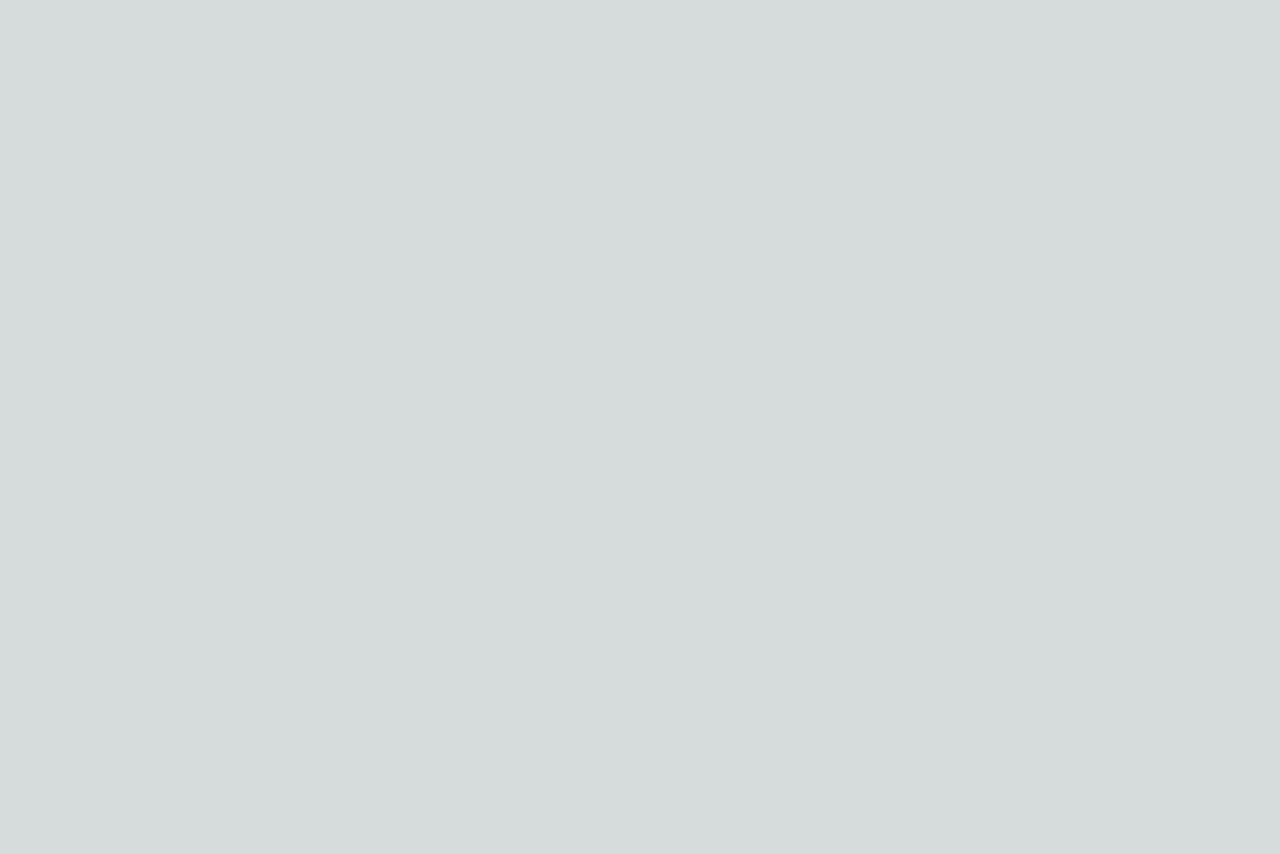
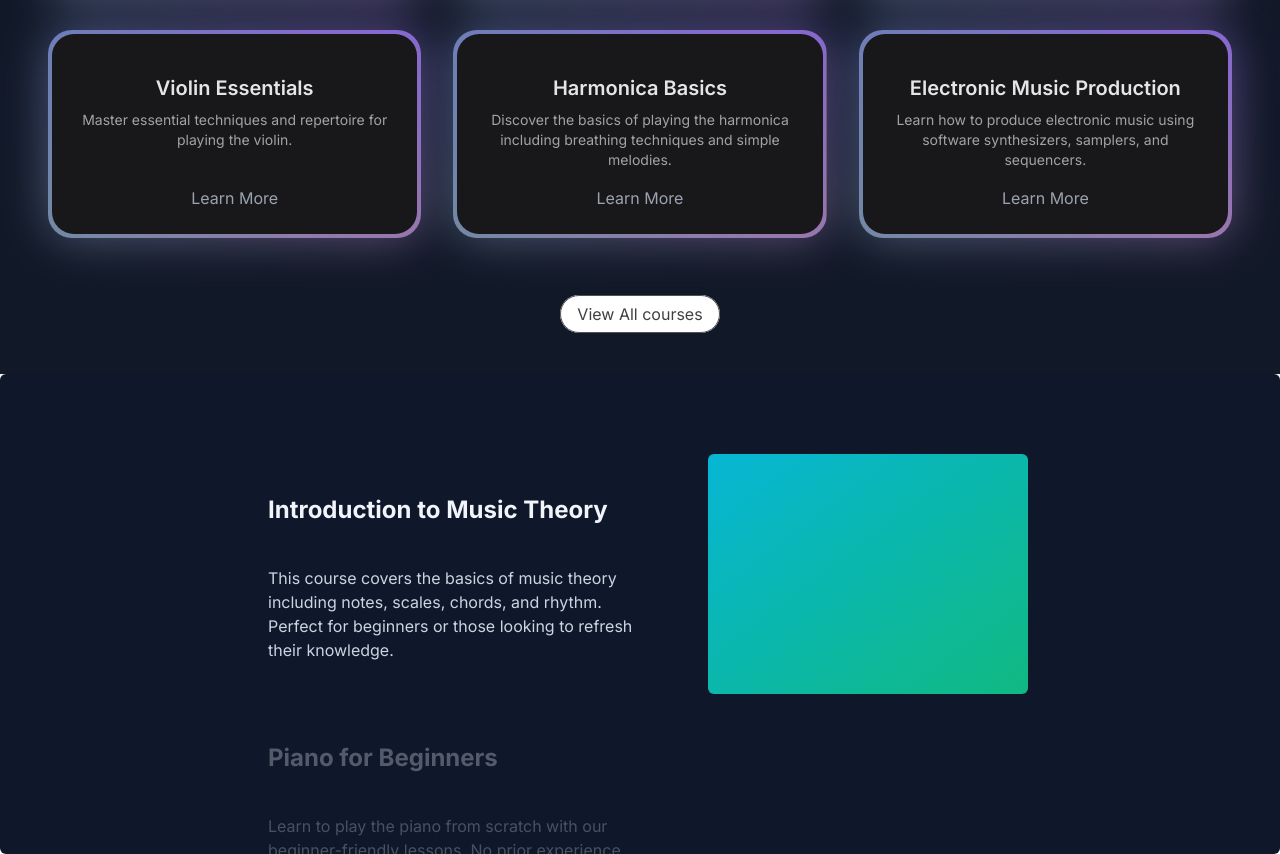
Before and after one commit to VineetPrajapati/music-app, a Next.js app: page / in a window 1280 px wide. Shown: the part 990-1844 px from the top of the page. Before the commit the page ends 976 px from the top, so only its background shows below. Built offline with nearby package versions, Linux system fonts and the light colour scheme.

Commit message:
music-app

```diff
--- a/src/app/page.tsx
+++ b/src/app/page.tsx
@@ -1,5 +1,6 @@
 import FeaturedCourses from "@/components/FeaturedCourses";
 import HeroSection from "@/components/HeroSection";
+import WhyChooseUs from "@/components/WhyChooseUs";
 import Image from "next/image";
 
 export default function Home() {
@@ -7,6 +8,7 @@ export default function Home() {
     <>
     <HeroSection />
     <FeaturedCourses />
+    <WhyChooseUs />
     </>
   );
 }
--- a/src/components/FeaturedCourses.tsx
+++ b/src/components/FeaturedCourses.tsx
@@ -1,27 +1,67 @@
-import coursesData from "@/data/music_courses.json"
-import Link from "next/link"
+"use client";
+import coursesData from "@/data/music_courses.json";
+import Link from "next/link";
+import { BackgroundGradient } from "./ui/background-gradient";
+import Image from "next/image";
+
+interface Course {
+  id: number;
+  title: string;
+  slug: string;
+  description: string;
+  price: number;
+  instructor: string;
+  isFeatured: boolean;
+}
 
 function FeaturedCourses() {
-  coursesData.courses.filter(course => course.isFeatured )
+  const featuredCourses = coursesData.courses.filter(
+    (course: Course) => course.isFeatured
+  );
   return (
     <div className="p-12 bg-gray-900">
       <div className="text-center">
-        <h2 className="text-base text-teal-600 font-semibold tracking-wide uppercase">FEATURED COURSES</h2>
-        <p className="mt-2 text-3xl leading-8 font-extrabold tracking-tight text-white sm:text-4xl ">Learn With the Best</p>
+        <h2 className="text-base text-teal-600 font-semibold tracking-wide uppercase">
+          FEATURED COURSES
+        </h2>
+        <p className="mt-2 text-3xl leading-8 font-extrabold tracking-tight text-white sm:text-4xl ">
+          Learn With the Best
+        </p>
       </div>
       <div className="mt-10">
         <div className="grid grid-cols-1 sm:grid-cols-2 lg:grid-cols-3 gap-8 justify-center">
-          test
+          {featuredCourses.map((course: Course) => (
+            <div key={course.id} className="flex justify-center">
+              <BackgroundGradient className="flex flex-col rounded-[22px] bg-white dark:bg-zinc-900 overflow-hidden h-full max-w-sm">
+                <div className="p-4 sm:p-6 flex flex-col items-center text-center flex-grow">
+                  <p className="text-lg font-semibold sm:text-xl text-black mt-4 mb-2 dark:text-neutral-200">
+                    {course.title}
+                  </p>
+                  <p className="text-sm text-neutral-600 dark:text-neutral-400 flex-grow">
+                    {course.description}
+                  </p>
+                  <Link
+                    href={`/courses/${course.slug}`}
+                    className="mt-4 text-gray-400"
+                  >
+                    Learn More
+                  </Link>
+                </div>
+              </BackgroundGradient>
+            </div>
+          ))}
         </div>
-
       </div>
-      <div className="mt-20 text-center">
-        <Link href={"/courses"} >
+      <div className="mt-16 text-center">
+        <Link
+          className="px-4 py-2 rounded-full border border-neutral-600 text-neutral-700 bg-white hover:bg-gray-300 transition duration-200"
+          href={"/courses"}
+        >
           View All courses
         </Link>
       </div>
     </div>
-  )
+  );
 }
 
-export default FeaturedCourses
+export default FeaturedCourses;
--- /dev/null
+++ b/src/components/WhyChooseUs.tsx
@@ -0,0 +1,57 @@
+"use client";
+import React from "react";
+import { StickyScroll } from "./ui/sticky-scroll-reveal";
+import Image from "next/image";
+
+const content = [
+    {
+        title: "Introduction to Music Theory",
+        description: "This course covers the basics of music theory including notes, scales, chords, and rhythm. Perfect for beginners or those looking to refresh their knowledge."
+      },
+      {
+        title: "Piano for Beginners",
+        description: "Learn to play the piano from scratch with our beginner-friendly lessons. No prior experience required!"
+      },
+      {
+        title: "Guitar Masterclass",
+        description: "Join our guitar masterclass to refine your skills and learn advanced techniques from experienced instructors."
+      },
+      {
+        title: "Singing Foundations",
+        description: "Discover the joy of singing and build a strong foundation with proper vocal techniques and exercises."
+      },
+      {
+        title: "Drums Crash Course",
+        description: "Get ready to rock with our drums crash course designed to get you playing basic beats and fills in no time."
+      },
+      {
+        title: "Music Production Basics",
+        description: "Explore the world of music production and learn the essentials of recording, mixing, and mastering."
+      },
+      {
+        title: "Violin Essentials",
+        description: "Take your violin skills to the next level with our comprehensive course covering essential techniques and repertoire."
+      },
+      {
+        title: "Songwriting Workshop",
+        description: "Unlock your creativity and learn the art of songwriting from industry professionals in our interactive workshop."
+      },
+      {
+        title: "Harmonica Basics",
+        description: "Learn to play the harmonica with our easy-to-follow lessons covering basic techniques and popular melodies."
+      },
+      {
+        title: "Electronic Music Production",
+        description: "Dive into the world of electronic music production and create your own beats and tracks using software synthesizers and sequencers."
+      }
+];
+
+function WhyChooseUs() {
+  return (
+    <div className="">
+        <StickyScroll content={content} />
+    </div>
+  )
+}
+
+export default WhyChooseUs
--- /dev/null
+++ b/src/components/ui/sticky-scroll-reveal.tsx
@@ -0,0 +1,105 @@
+"use client";
+import React, { useRef } from "react";
+import { useMotionValueEvent, useScroll } from "framer-motion";
+import { motion } from "framer-motion";
+import { cn } from "@/utils/cn";
+
+export const StickyScroll = ({
+  content,
+  contentClassName,
+}: {
+  content: {
+    title: string;
+    description: string;
+    content?: React.ReactNode | any;
+  }[];
+  contentClassName?: string;
+}) => {
+  const [activeCard, setActiveCard] = React.useState(0);
+  const ref = useRef<any>(null);
+  const { scrollYProgress } = useScroll({
+    // uncomment line 22 and comment line 23 if you DONT want the overflow container and want to have it change on the entire page scroll
+    // target: ref
+    container: ref,
+    offset: ["start start", "end start"],
+  });
+  const cardLength = content.length;
+
+  useMotionValueEvent(scrollYProgress, "change", (latest) => {
+    const cardsBreakpoints = content.map((_, index) => index / cardLength);
+    const closestBreakpointIndex = cardsBreakpoints.reduce(
+      (acc, breakpoint, index) => {
+        const distance = Math.abs(latest - breakpoint);
+        if (distance < Math.abs(latest - cardsBreakpoints[acc])) {
+          return index;
+        }
+        return acc;
+      },
+      0
+    );
+    setActiveCard(closestBreakpointIndex);
+  });
+
+  const backgroundColors = [
+    "var(--slate-900)",
+    "var(--black)",
+    "var(--neutral-900)",
+  ];
+  const linearGradients = [
+    "linear-gradient(to bottom right, var(--cyan-500), var(--emerald-500))",
+    "linear-gradient(to bottom right, var(--pink-500), var(--indigo-500))",
+    "linear-gradient(to bottom right, var(--orange-500), var(--yellow-500))",
+  ];
+  return (
+    <motion.div
+      animate={{
+        backgroundColor: backgroundColors[activeCard % backgroundColors.length],
+      }}
+      className="h-[30rem] overflow-y-auto flex justify-center relative space-x-10 rounded-md p-10"
+      ref={ref}
+    >
+      <div className="div relative flex items-start px-4">
+        <div className="max-w-2xl">
+          {content.map((item, index) => (
+            <div key={item.title + index} className="my-20">
+              <motion.h2
+                initial={{
+                  opacity: 0,
+                }}
+                animate={{
+                  opacity: activeCard === index ? 1 : 0.3,
+                }}
+                className="text-2xl font-bold text-slate-100"
+              >
+                {item.title}
+              </motion.h2>
+              <motion.p
+                initial={{
+                  opacity: 0,
+                }}
+                animate={{
+                  opacity: activeCard === index ? 1 : 0.3,
+                }}
+                className="text-kg text-slate-300 max-w-sm mt-10"
+              >
+                {item.description}
+              </motion.p>
+            </div>
+          ))}
+          <div className="h-40" />
+        </div>
+      </div>
+      <motion.div
+        animate={{
+          background: linearGradients[activeCard % linearGradients.length],
+        }}
+        className={cn(
+          "hidden lg:block h-60 w-80 rounded-md bg-white sticky top-10 overflow-hidden",
+          contentClassName
+        )}
+      >
+        {content[activeCard].content ?? null}
+      </motion.div>
+    </motion.div>
+  );
+};
--- a/src/data/music_courses.json
+++ b/src/data/music_courses.json
@@ -8,7 +8,7 @@
         "price": 49.99,
         "instructor": "John Smith",
         "isFeatured": true,
-        "image": "https://example.com/music-theory.jpg"
+        "image": "https://images.pexels.com/photos/5699509/pexels-photo-5699509.jpeg?auto=compress&cs=tinysrgb&w=1260&h=750&dpr=1"
       },
       {
         "id": 2,
```
